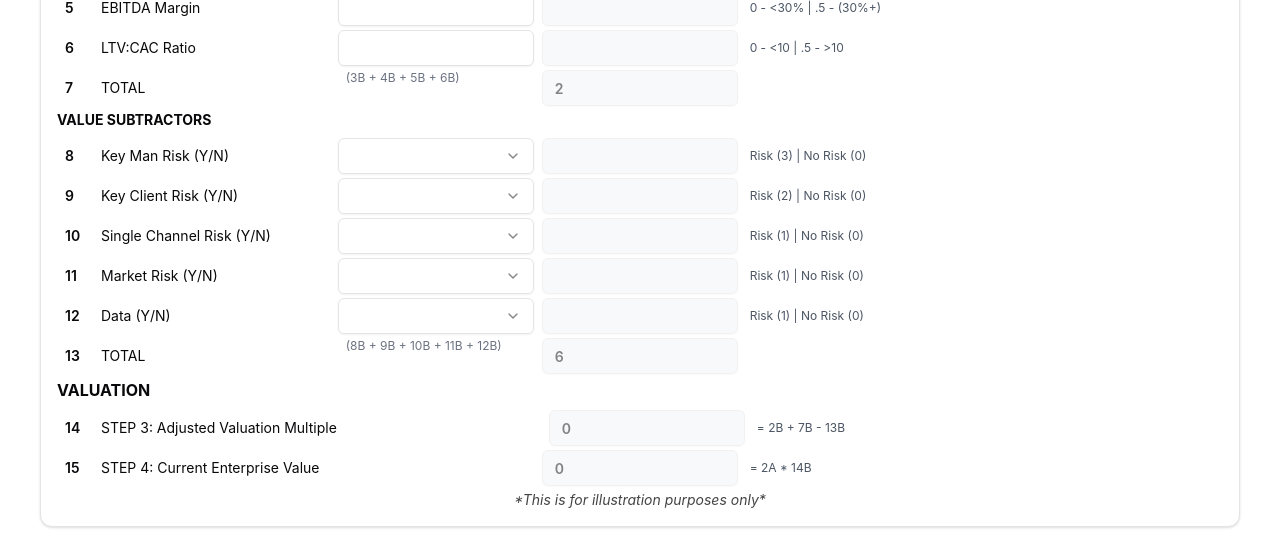
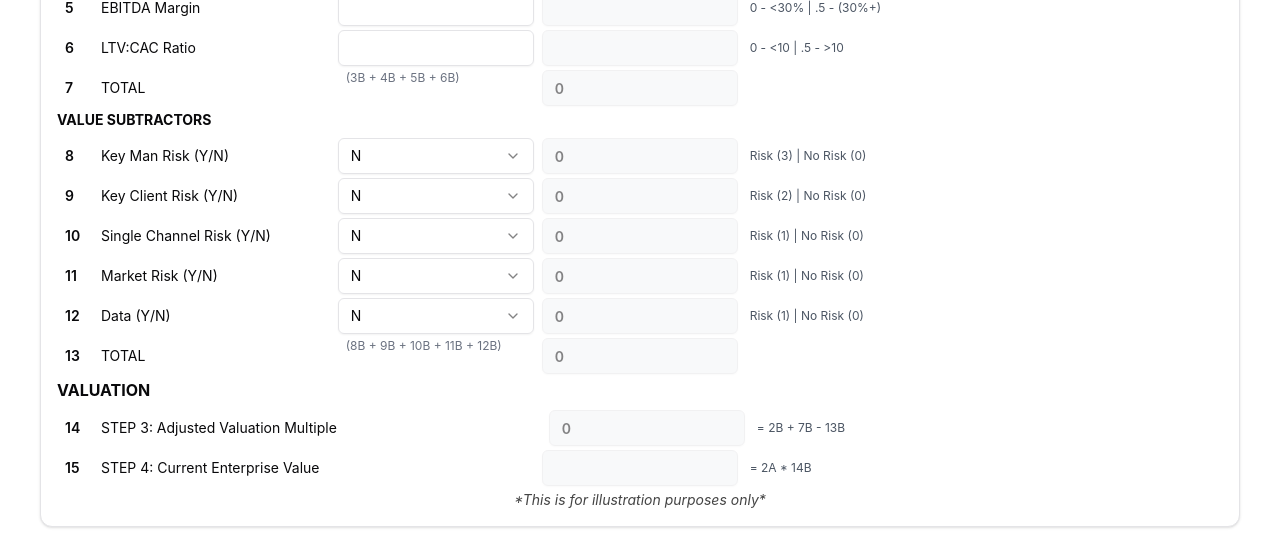
Before and after one commit to Napageneral/business-scorecard, a Next.js app: page / in a window 1280 px wide. Shown: the part 400-936 px from the top of the page. Built offline with nearby package versions, Linux system fonts and the light colour scheme.

Commit message:
calcutor part working

```diff
--- a/src/app/page.tsx
+++ b/src/app/page.tsx
@@ -1,50 +1,26 @@
 "use client"
 
-import { useState, useEffect } from "react"
+import { useState } from "react"
 import { Card, CardContent, CardHeader, CardTitle } from "@/components/ui/card"
 import { Input } from "@/components/ui/input"
 import { Label } from "@/components/ui/label"
 import { Select, SelectContent, SelectItem, SelectTrigger, SelectValue } from "@/components/ui/select"
-import { Table, TableBody, TableCell, TableHead, TableHeader, TableRow } from "@/components/ui/table"
-
-interface TotalRowProps {
-  number: string;
-  formula: string;
-  value: string;
-}
-
-const TotalRow = ({ number, formula, value }: TotalRowProps) => (
-  <div className="scorecard-row">
-    <div className="scorecard-number">{number}</div>
-    <div className="scorecard-label">TOTAL</div>
-    <div className="scorecard-input-group">
-      <div className="scorecard-total">{formula}</div>
-      <Input disabled value={value} className="scorecard-input" />
-    </div>
-    <div className="scorecard-description"></div>
-  </div>
-);
-
-interface SectionHeaderProps {
-  title: string;
-}
-
-const SectionHeader = ({ title }: SectionHeaderProps) => (
-  <div className="scorecard-section-header">{title}</div>
-);
 
 export default function BusinessScorecard() {
   const [businessName, setBusinessName] = useState("")
+
   const [baselineValues, setBaselineValues] = useState({
     revenue: "",
     ebitda: "",
   })
+
   const [valueAdders, setValueAdders] = useState({
     revenueGrowth: "",
     revenueRetention: "",
     ebitdaMargin: "",
     ltvCacRatio: "",
   })
+
   const [valueSubtractors, setValueSubtractors] = useState({
     keyManRisk: "N",
     keyClientRisk: "N",
@@ -53,10 +29,66 @@ export default function BusinessScorecard() {
     dataRisk: "N",
   })
 
-  const calculateTotal = () => {
-    // Implementation of calculation logic
-    return 0
-  }
+  const ebitdaPoints = (() => {
+    const value = parseFloat(baselineValues.ebitda.replace(/[^0-9.-]+/g,""))
+    if (isNaN(value)) return ""
+    if (value < 1000000) return 1
+    if (value >= 1000000 && value < 3000000) return 2.5
+    if (value >= 5000000 && value < 10000000) return 5
+    if (value >= 10000000) return 6
+    return ""
+  })()
+
+  const revenueGrowthPoints = (() => {
+    const value = parseFloat(valueAdders.revenueGrowth)
+    if (isNaN(value)) return ""
+    if (value >= 0 && value < 30) return 0
+    if (value >= 30 && value < 100) return 1
+    if (value >= 100) return 2
+    return ""
+  })()
+
+  const revenueRetentionPoints = (() => {
+    const value = parseFloat(valueAdders.revenueRetention)
+    if (isNaN(value)) return ""
+    if (value < 80) return 0
+    if (value >= 80) return 2
+    return ""
+  })()
+
+  const ebitdaMarginPoints = (() => {
+    const value = parseFloat(valueAdders.ebitdaMargin)
+    if (isNaN(value)) return ""
+    if (value < 30) return 0
+    if (value >= 30) return 0.5
+    return ""
+  })()
+
+  const ltvCacRatioPoints = (() => {
+    const value = parseFloat(valueAdders.ltvCacRatio)
+    if (isNaN(value)) return ""
+    if (value < 10) return 0
+    if (value >= 10) return 0.5
+    return ""
+  })()
+
+  const valueAddersTotal = (Number(revenueGrowthPoints) || 0) + (Number(revenueRetentionPoints) || 0) + (Number(ebitdaMarginPoints) || 0) + (Number(ltvCacRatioPoints) || 0)
+
+  const keyManRiskPoints = valueSubtractors.keyManRisk === "Y" ? 3 : 0
+  const keyClientRiskPoints = valueSubtractors.keyClientRisk === "Y" ? 2 : 0
+  const singleChannelRiskPoints = valueSubtractors.singleChannelRisk === "Y" ? 1 : 0
+  const marketRiskPoints = valueSubtractors.marketRisk === "Y" ? 1 : 0
+  const dataRiskPoints = valueSubtractors.dataRisk === "Y" ? 1 : 0
+
+  const valueSubtractorsTotal = keyManRiskPoints + keyClientRiskPoints + singleChannelRiskPoints + marketRiskPoints + dataRiskPoints
+
+  const adjustedValuationMultiple = (Number(ebitdaPoints) || 0) + valueAddersTotal - valueSubtractorsTotal
+
+  const enterpriseValue = (() => {
+    const ebitdaValue = parseFloat(baselineValues.ebitda.replace(/[^0-9.-]+/g,""))
+    if (isNaN(ebitdaValue)) return ""
+    return (ebitdaValue * adjustedValuationMultiple).toFixed(2)
+  })()
 
   return (
     <div className="flex justify-center">
@@ -126,7 +158,7 @@ export default function BusinessScorecard() {
                         onChange={(e) => setBaselineValues({ ...baselineValues, ebitda: e.target.value })}
                         className="scorecard-input"
                       />
-                      <Input disabled className="scorecard-input" />
+                      <Input disabled value={ebitdaPoints} className="scorecard-input" />
                     </div>
                     <div className="scorecard-description">{"<$1M: 1 | $1M-$3M: 2.5 | $5M-10M: 5 | $10M+: 6"}</div>
                   </div>
@@ -146,7 +178,7 @@ export default function BusinessScorecard() {
                         onChange={(e) => setValueAdders({ ...valueAdders, revenueGrowth: e.target.value })}
                         className="scorecard-input"
                       />
-                      <Input disabled className="scorecard-input" />
+                      <Input disabled value={revenueGrowthPoints} className="scorecard-input" />
                     </div>
                     <div className="scorecard-description">
                       0 - 0-30% | 1 - 30-100% | 2 - 100%+
@@ -161,7 +193,7 @@ export default function BusinessScorecard() {
                         onChange={(e) => setValueAdders({ ...valueAdders, revenueRetention: e.target.value })}
                         className="scorecard-input"
                       />
-                      <Input disabled className="scorecard-input" />
+                      <Input disabled value={revenueRetentionPoints} className="scorecard-input" />
                     </div>
                     <div className="scorecard-description">
                       0 - {"<80%"} | 2 - {">80%"}
@@ -176,7 +208,7 @@ export default function BusinessScorecard() {
                         onChange={(e) => setValueAdders({ ...valueAdders, ebitdaMargin: e.target.value })}
                         className="scorecard-input"
                       />
-                      <Input disabled className="scorecard-input" />
+                      <Input disabled value={ebitdaMarginPoints} className="scorecard-input" />
                     </div>
                     <div className="scorecard-description">
                       0 - {"<30%"} | .5 - {"(30%+)"}
@@ -191,17 +223,21 @@ export default function BusinessScorecard() {
                         onChange={(e) => setValueAdders({ ...valueAdders, ltvCacRatio: e.target.value })}
                         className="scorecard-input"
                       />
-                      <Input disabled className="scorecard-input" />
+                      <Input disabled value={ltvCacRatioPoints} className="scorecard-input" />
                     </div>
                     <div className="scorecard-description">
                       0 - {"<10"} | .5 - {">10"}
                     </div>
                   </div>
-                  <TotalRow
-                    number="7"
-                    formula="(3B + 4B + 5B + 6B)"
-                    value="2"
-                  />
+                  <div className="scorecard-row">
+                    <div className="scorecard-number">7</div>
+                    <div className="scorecard-label">TOTAL</div>
+                    <div className="scorecard-input-group">
+                      <div className="scorecard-total">(3B + 4B + 5B + 6B)</div>
+                      <Input disabled value={valueAddersTotal} className="scorecard-input" />
+                    </div>
+                    <div className="scorecard-description"></div>
+                  </div>
                 </div>
               </div>
 
@@ -210,22 +246,22 @@ export default function BusinessScorecard() {
                 <h3 className="font-bold text-sm mb-2">VALUE SUBTRACTORS</h3>
                 <div className="space-y-2">
                   {[
-                    { num: 8, label: "Key Man Risk (Y/N)", risk: 3 },
-                    { num: 9, label: "Key Client Risk (Y/N)", risk: 2 },
-                    { num: 10, label: "Single Channel Risk (Y/N)", risk: 1 },
-                    { num: 11, label: "Market Risk (Y/N)", risk: 1 },
-                    { num: 12, label: "Data (Y/N)", risk: 1 },
+                    { num: 8, label: "Key Man Risk (Y/N)", risk: 3, key: 'keyManRisk', points: keyManRiskPoints },
+                    { num: 9, label: "Key Client Risk (Y/N)", risk: 2, key: 'keyClientRisk', points: keyClientRiskPoints },
+                    { num: 10, label: "Single Channel Risk (Y/N)", risk: 1, key: 'singleChannelRisk', points: singleChannelRiskPoints },
+                    { num: 11, label: "Market Risk (Y/N)", risk: 1, key: 'marketRisk', points: marketRiskPoints },
+                    { num: 12, label: "Data (Y/N)", risk: 1, key: 'dataRisk', points: dataRiskPoints },
                   ].map((item) => (
                     <div key={item.num} className="scorecard-row">
                       <div className="scorecard-number">{item.num}</div>
                       <div className="scorecard-label">{item.label}</div>
                       <div className="scorecard-input-group">
                         <Select
-                          value={valueSubtractors[item.label.toLowerCase().split(" ")[0] as keyof typeof valueSubtractors]}
+                          value={valueSubtractors[item.key]}
                           onValueChange={(value) =>
                             setValueSubtractors({
                               ...valueSubtractors,
-                              [item.label.toLowerCase().split(" ")[0]]: value,
+                              [item.key]: value,
                             })
                           }
                         >
@@ -237,18 +273,22 @@ export default function BusinessScorecard() {
                             <SelectItem value="N">N</SelectItem>
                           </SelectContent>
                         </Select>
-                        <Input disabled className="scorecard-input bg-gray-100" />
+                        <Input disabled value={item.points} className="scorecard-input bg-gray-100" />
                       </div>
                       <div className="scorecard-description">
                         Risk ({item.risk}) | No Risk (0)
                       </div>
                     </div>
                   ))}
-                  <TotalRow
-                    number="13"
-                    formula="(8B + 9B + 10B + 11B + 12B)"
-                    value="6"
-                  />
+                  <div className="scorecard-row">
+                    <div className="scorecard-number">13</div>
+                    <div className="scorecard-label">TOTAL</div>
+                    <div className="scorecard-input-group">
+                      <div className="scorecard-total">(8B + 9B + 10B + 11B + 12B)</div>
+                      <Input disabled value={valueSubtractorsTotal} className="scorecard-input bg-gray-100" />
+                    </div>
+                    <div className="scorecard-description"></div>
+                  </div>
                 </div>
               </div>
 
@@ -261,7 +301,7 @@ export default function BusinessScorecard() {
                     <div className="scorecard-label">STEP 3: Adjusted Valuation Multiple</div>
                     <div className="scorecard-input-group">
                       <div className="scorecard-total"></div>
-                      <Input disabled value="0" className="scorecard-input" />
+                      <Input disabled value={adjustedValuationMultiple} className="scorecard-input" />
                     </div>
                     <div className="scorecard-description">= 2B + 7B - 13B</div>
                   </div>
@@ -270,7 +310,7 @@ export default function BusinessScorecard() {
                     <div className="scorecard-label">STEP 4: Current Enterprise Value</div>
                     <div className="scorecard-input-group">
                       <div className="scorecard-total"></div>
-                      <Input disabled value="0" className="scorecard-input" />
+                      <Input disabled value={enterpriseValue} className="scorecard-input" />
                     </div>
                     <div className="scorecard-description">= 2A * 14B</div>
                   </div>
```
